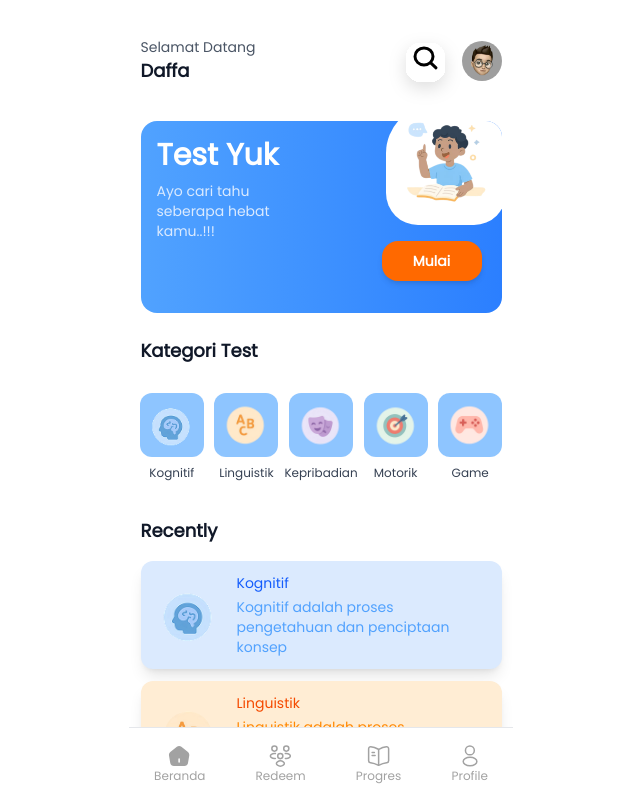
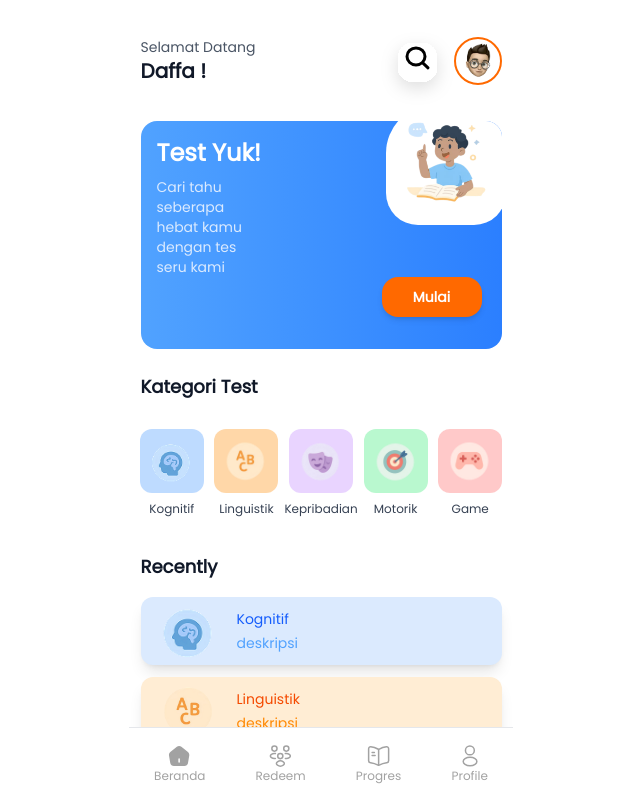
Before and after one commit to Maaulln/anak, a React (Vite) app: page /Home in a window 1280 px wide. Shown: the top 798 px of the page, without its empty margins (319-959 px from the left). Built offline with nearby package versions, Linux system fonts and the light colour scheme.

Commit message:
add different color bg

```diff
--- a/src/components/atoms/CategorySection-home.jsx
+++ b/src/components/atoms/CategorySection-home.jsx
@@ -1,9 +1,9 @@
-import React from 'react';
-import Kognitif from '@/assets/img/Kognitif.png';
-import Linguistik from '@/assets/img/Linguistik.png';
-import Kepribadian from '@/assets/img/Kepribadian.png';
-import Motorik from '@/assets/img/Motorik.png';
-import Game from '@/assets/img/Game.png';
+import React from "react";
+import Kognitif from "@/assets/img/Kognitif.png";
+import Linguistik from "@/assets/img/Linguistik.png";
+import Kepribadian from "@/assets/img/Kepribadian.png";
+import Motorik from "@/assets/img/Motorik.png";
+import Game from "@/assets/img/Game.png";
 
 // Komponen Category Section - Grid kategori test
 export default function CategorySection() {
@@ -12,42 +12,32 @@ export default function CategorySection() {
     {
       id: 1,
       name: "Kognitif",
-      icon: (
-        <img src={Kognitif} alt="" />
-      ),
-      bgColor: "bg-blue-100",
+      icon: <img src={Kognitif} alt="" />,
+      bgColor: "bg-blue-200",
     },
     {
       id: 2,
       name: "Linguistik",
-      icon: (
-        <img src={Linguistik} alt="" />
-      ),
-      bgColor: "bg-orange-100",
+      icon: <img src={Linguistik} alt="" />,
+      bgColor: "bg-orange-200",
     },
     {
       id: 3,
       name: "Kepribadian",
-      icon: (
-        <img src={Kepribadian} alt=""  />
-      ),
-      bgColor: "bg-red-100",
+      icon: <img src={Kepribadian} alt="" />,
+      bgColor: "bg-purple-200",
     },
     {
       id: 4,
       name: "Motorik",
-      icon: (
-        <img src={Motorik} alt="" />
-      ),
-      bgColor: "bg-green-100",
+      icon: <img src={Motorik} alt="" />,
+      bgColor: "bg-green-200",
     },
     {
       id: 5,
       name: "Game",
-      icon: (
-        <img src={Game} alt="" />
-      ),
-      bgColor: "bg-purple-100",
+      icon: <img src={Game} alt="" />,
+      bgColor: "bg-red-200",
     },
   ];
 
@@ -63,10 +53,14 @@ export default function CategorySection() {
             key={category.id}
             className="flex flex-col items-center space-y-2 p-3 rounded-xl hover:bg-gray-50 transition-colors"
           >
-            <div className={`w-16 h-16 p-1 rounded-xl bg-blue-300 flex items-center justify-center`}>
+            <div
+              className={`w-16 h-16 p-1 rounded-xl ${category.bgColor} flex items-center justify-center`}
+            >
               {category.icon}
             </div>
-            <span className="text-xs text-gray-700 text-center font-medium">{category.name}</span>
+            <span className="text-xs text-gray-700 text-center font-medium">
+              {category.name}
+            </span>
           </button>
         ))}
       </div>
--- a/src/components/atoms/Header-home.jsx
+++ b/src/components/atoms/Header-home.jsx
@@ -1,5 +1,5 @@
-import React from 'react';
-import { useNavigate } from 'react-router-dom';
+import React from "react";
+import { useNavigate } from "react-router-dom";
 import IconSearch from "@/assets/img/icon-search.svg";
 import Avatar from "@/assets/img/avatar.png";
 // Komponen Header - Bagian atas dengan greeting dan profile
@@ -10,15 +10,15 @@ export default function Header() {
     <div className="flex items-center justify-between p-4 bg-white">
       <div>
         <p className="text-sm text-gray-600">Selamat Datang</p>
-        <h1 className="text-lg font-bold text-gray-900">{Nama}</h1>
+        <h1 className="text-xl font-bold text-gray-900">{Nama} !</h1>
       </div>
       <div className="flex items-center space-x-3">
         <button className="mx-0 rounded-full ">
-          <img src={IconSearch} alt="" className='pt-4 cursor-pointer' />
+          <img src={IconSearch} alt="" className="pt-4 cursor-pointer" />
         </button>
-        {/* Profile Avatar */}
+        {/* Profile Avatar with orange border */}
         <div
-          className="w-10 h-10 rounded-full overflow-hidden bg-grayLabel cursor-pointer"
+          className="w-12 h-12 rounded-full overflow-hidden border-2 border-orange-500 cursor-pointer"
           onClick={() => navigate("/profile")}
         >
           <img
--- a/src/components/atoms/RecentSection-home.jsx
+++ b/src/components/atoms/RecentSection-home.jsx
@@ -1,9 +1,9 @@
-import React from 'react';
-import Kognitif from '@/assets/img/Kognitif.png';
-import Linguistik from '@/assets/img/Linguistik.png';
-import Kepribadian from '@/assets/img/Kepribadian.png';
-import Motorik from '@/assets/img/Motorik.png';
-import Game from '@/assets/img/Game.png';
+import React from "react";
+import Kognitif from "@/assets/img/Kognitif.png";
+import Linguistik from "@/assets/img/Linguistik.png";
+import Kepribadian from "@/assets/img/Kepribadian.png";
+import Motorik from "@/assets/img/Motorik.png";
+import Game from "@/assets/img/Game.png";
 
 // Komponen Recent Section - Aktivitas terbaru dengan progress
 export default function RecentSection() {
@@ -12,50 +12,43 @@ export default function RecentSection() {
     {
       id: 1,
       name: "Kognitif",
-      description: "Kognitif adalah proses pengetahuan dan penciptaan konsep",
-      icon: (
-        <img src={Kognitif} alt="" />
-      ),
+      description: "deskripsi",
+      icon: <img src={Kognitif} alt="" />,
       cardBg: "bg-blue-100",
       shadow: "blue",
       textcolor: "text-blue-600",
-      subtextcolor: "text-blue-400"
+      subtextcolor: "text-blue-400",
     },
     {
       id: 2,
       name: "Linguistik",
-      description: "Linguistik adalah proses mempelajari bahasa dan bahasa alami",
-      icon: (
-        <img src={Linguistik} alt="" />
-      ),
+      description: "deskripsi",
+      icon: <img src={Linguistik} alt="" />,
       cardBg: "bg-orange-100",
       shadow: "orange",
       textcolor: "text-orange-600",
-      subtextcolor: "text-orange-400"
+      subtextcolor: "text-orange-400",
     },
     {
       id: 3,
       name: "Kepribadian",
-      description: "Kepribadian adalah proses mempelajari karakter dan karakteristik orang",
-      icon: (
-        <img src={Kepribadian} alt="" />
-      ),
+      description: "deskripsi",
+      icon: <img src={Kepribadian} alt="" />,
       cardBg: "bg-purple-100",
       shadow: "purple",
       textcolor: "text-purple-600",
-      subtextcolor: "text-purple-400"
+      subtextcolor: "text-purple-400",
     },
     {
       id: 4,
       name: "Motorik",
-      description: "Motorik adalah proses mempelajari cara bergerak dan berinteraksi",
-      icon: (
-        <img src={Motorik} alt="" />
-      ),
+      description:
+        "Motorik adalah proses mempelajari cara bergerak dan berinteraksi",
+      icon: <img src={Motorik} alt="" />,
       cardBg: "bg-green-100",
       shadow: "green",
       textcolor: "text-green-600",
-      subtextcolor: "text-green-400"
+      subtextcolor: "text-green-400",
     },
   ];
 
@@ -68,14 +61,25 @@ export default function RecentSection() {
       <div className="space-y-3">
         {recentActivities.map((activity) => {
           return (
-            <div key={activity.id} className={`flex items-center space-x-3 p-3 rounded-xl shadow-lg ${activity.cardBg} shadow-${activity.shadow}`}>
+            <div
+              key={activity.id}
+              className={`flex items-center space-x-3 p-3 rounded-xl shadow-lg ${activity.cardBg} shadow-${activity.shadow}`}
+            >
               {/* Icon */}
-              <div className={`w-18 h-10 rounded-full p-0 flex items-center justify-center`}>
+              <div
+                className={`w-18 h-10 rounded-full p-0 flex items-center justify-center`}
+              >
                 {activity.icon}
               </div>
               <div className="flex-1">
-                <div className={`text-sm font-medium ${activity.textcolor} font-poppins`}>{activity.name}</div>
-                <div className={`text-sm ${activity.subtextcolor} mt-1`}>{activity.description}</div>
+                <div
+                  className={`text-sm font-medium ${activity.textcolor} font-poppins`}
+                >
+                  {activity.name}
+                </div>
+                <div className={`text-sm ${activity.subtextcolor} mt-1`}>
+                  {activity.description}
+                </div>
               </div>
             </div>
           );
--- a/src/components/atoms/TestCard-home.jsx
+++ b/src/components/atoms/TestCard-home.jsx
@@ -6,20 +6,24 @@ export default function TestCard() {
     <div className="mx-4 mb-6">
       {/* Wrapper Card dengan gradient biru */}
       <div className="bg-gradient-to-r from-blue-400 to-blue-500 rounded-2xl p-4 text-white relative overflow-hidden">
-
         {/* Ornamen bulat transparan di pojok kanan atas */}
         <div className="absolute top-0 right-0 w-32 h-32 bg-white/10 rounded-full -translate-y-16 translate-x-16" />
 
         {/* Konten utama card */}
         <div className="relative z-10">
-
           {/* Baris: Teks + Gambar Ilustrasi */}
           <div className="flex flex-row justify-between items-start">
             {/* Teks ajakan */}
             <div>
-              <h2 className="font-bold mb-2 font-poppins text-3xl">Test Yuk</h2>
+              <h2 className="font-bold mb-2 font-poppins text-2xl">
+                Test Yuk!
+              </h2>
               <p className="text-blue-100 text-sm font-poppins mb-4">
-                Ayo cari tahu seberapa hebat kamu..!!!
+                Cari tahu seberapa
+                <br />
+                hebat kamu dengan tes
+                <br />
+                seru kami
               </p>
             </div>
 
@@ -35,13 +39,10 @@ export default function TestCard() {
 
           {/* Tombol Aksi */}
           <div className="flex items-center space-x-4 mt-10 ">
-            <button
-              className="bg-orange-500 text-white px-4 py-2 rounded-2xl w-25 h-10 text-sm font-bold absolute bottom-4 right-1   shadow-md transition duration-200 hover:scale-105"
-            >
+            <button className="bg-orange-500 text-white px-4 py-2 rounded-2xl w-25 h-10 text-sm font-bold absolute bottom-4 right-1   shadow-md transition duration-200 hover:scale-105">
               Mulai
             </button>
           </div>
-
         </div>
       </div>
     </div>
```
